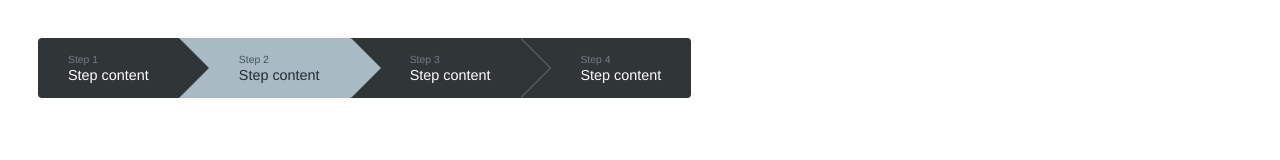
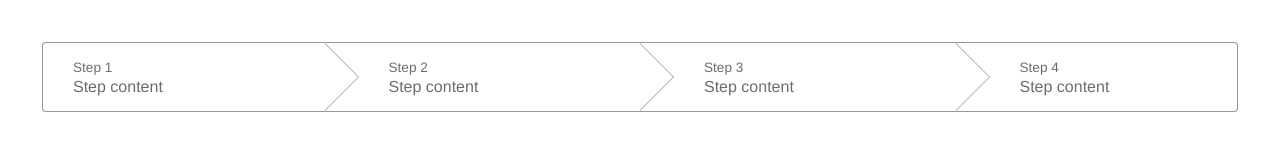
Before and after one commit to davidwerbrouck/wizard, a website: page index.html in a window 1280 px wide. Drawn offline with Linux system fonts and the light colour scheme.

Commit message:
Refactoring, Grid, ...

```diff
--- a/index.html
+++ b/index.html
@@ -8,15 +8,27 @@
 
   <nav>
     <a href="">
-      <span title="Step 1">Step content</span>
+      <span>
+        Step 1<br>
+        Step content
+      </span>
     </a>
-    <a href="" class="current">
-      <span title="Step 2">Step content</span>
+    <a href="" class="">
+      <span>
+        Step 2<br>
+        Step content
+      </span>
     </a>
     <a href="" >
-      <span title="Step 3">Step content</span>
+      <span>
+        Step 3<br>
+        Step content
+      </span>
     </a>
     <a href="">
-      <span title="Step 4">Step content</span>
+      <span>
+        Step 4<br>
+        Step content
+      </span>
     </a>
   </nav>
--- a/style.scss
+++ b/style.scss
@@ -1,12 +1,10 @@
 //		*******************************
-//		*	@david_werbrouck on Twitter	*																																*
+//		*	@david_werbrouck on Twitter	*
 //		*******************************
 
-$color:         #303538;
-$hover-color:   #3B4145;
-$lighter-color: #727D85;
-$current-color: #A9BAC4;
-$size:          30px;
+$dark:  #9297a0;
+$black: #696d73;
+$size:  34px;
 
 :root {
   margin: $size;
@@ -14,17 +12,30 @@ $size:          30px;
 }
 
 nav {
-  display: flex;
+  display: grid;
+  grid: 1fr / auto-flow auto;
 }
 
 a {
-  display: inherit;
+  -webkit-tap-highlight-color: transparent;
+  display: grid;
+  grid: 1fr / #{$size} auto #{$size};
   align-items: center;
-  padding-left: $size;
-  color: #fff;
+  border: 1px solid $dark;
+  border-width: 1px 0;
   text-decoration: none;
-  background: $color;
-  -webkit-tap-highlight-color: transparent;
+
+  &:first-child {
+    border-radius: 4px 0 0 4px;
+    border-width: 1px 0 1px 1px ;
+    grid: 1fr / auto #{$size};
+  }
+
+  &:last-child {
+    border-radius: 0 4px 4px 0;
+    border-width: 1px 1px 1px 0;
+    grid: 1fr / #{$size} auto;
+  }
 
   &:not(:first-child):before,
   &:not(:last-child):after {
@@ -35,65 +46,20 @@ a {
   }
 
   &:not(:first-child):before {
-    transform: translateX(1px - $size);
-    border-left-color: $lighter-color;
+    border-left-color: $dark;
   }
 
   &:not(:last-child):after {
-    z-index: 1;
-    transform: translateX($size);
-    border-left-color: $color;
-  }
-
-  &:first-child {
-    border-radius: 4px 0 0 4px;
-  }
-
-  &:last-child {
-    border-radius: 0 4px 4px 0;
-    padding-right: $size;
-  }
-
-  &:hover {
-    background: $hover-color;
-    &:after {
-      border-left-color: $hover-color;
-    }
+    transform: translateX($size - 1px);
+    border-left-color: white;
   }
 }
 
 span {
-  font-size: .9rem;
-  pointer-events: none;
-  &:before {
-    display: block;
-    margin-bottom: 2px;
-    font-size: .65rem;
-    color: $lighter-color;
-    content: attr(title);
+  padding: 0 20px 0 30px;
+  line-height: 1.2rem;
+  color: $black;
+  &:first-line {
+    font-size: .85rem;
    }
 }
-
-.current,
-.current:hover {
-  color: darken($current-color, 55%);
-  background: $current-color;
-
-  &:not(:first-child):before {
-    border-left-color: $current-color;
-  }
-
-  &:not(:last-child):after {
-    border-left-color: $current-color;
-  }
-
-  & + a {
-    &:not(:first-child):before {
-      border-left-color: $current-color;
-    }
-  }
-
-  span:before {
-    color: darken($current-color, 40%);
-  }
-}
```
Also changed, not shown: package.json (added, +10 -0 lines), style.css.
